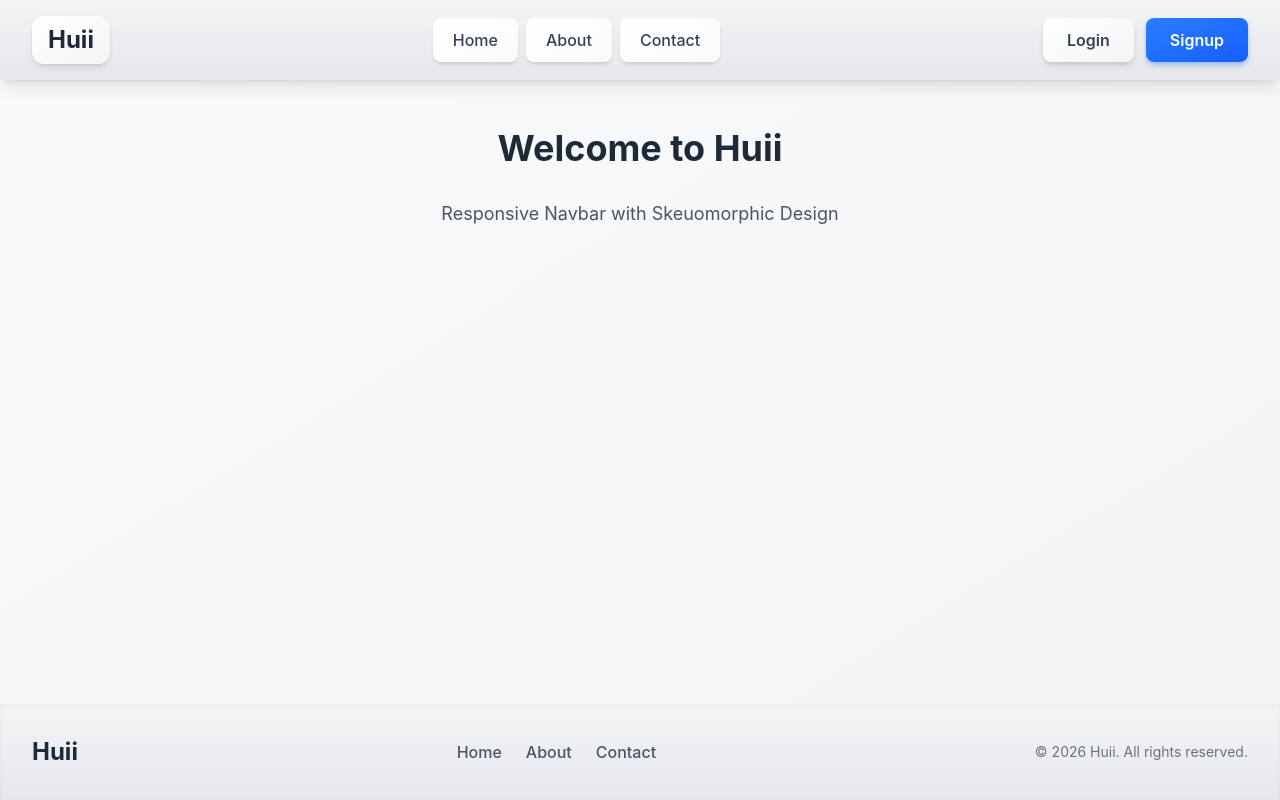
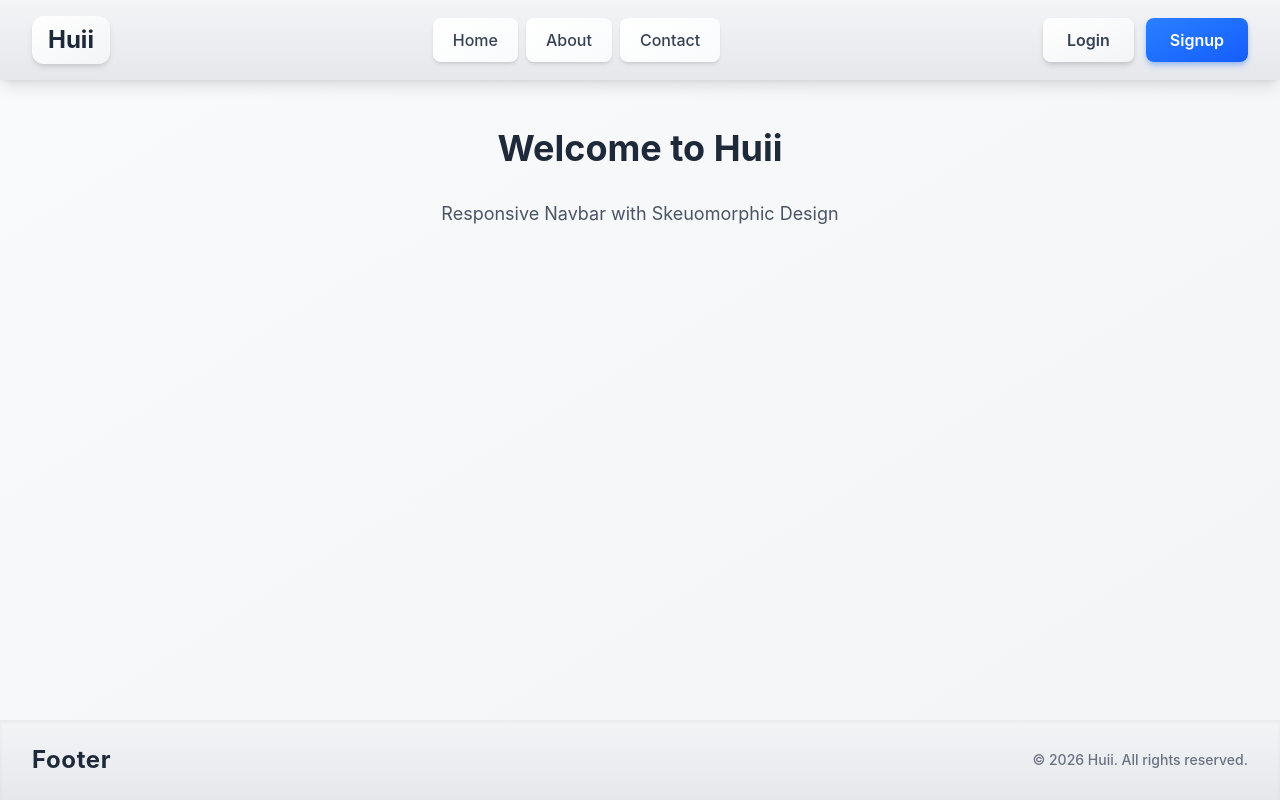
Before and after one commit to codexxxx07/Test-1, a React (Vite) app: page / in a window 1280 px wide. Built offline with nearby package versions, Linux system fonts and the light colour scheme.

Commit message:
updated footer design

```diff
--- a/src/components/Footer.jsx
+++ b/src/components/Footer.jsx
@@ -3,33 +3,18 @@
 const Footer = () => {
   return (
     <footer className="bg-linear-to-b from-gray-100 to-gray-200 shadow-inner mt-auto">
-      <div className="max-w-7xl mx-auto px-4 sm:px-6 lg:px-8 py-8">
+      <div className="max-w-7xl mx-auto px-4 sm:px-6 lg:px-8 py-6">
+         <div className="flex flex-col sm:flex-row justify-between items-center gap-4">
 
-        <div className="flex flex-col md:flex-row justify-between items-center gap-6">
-
-           <div className="text-2xl font-bold text-gray-800">
-            Huii
+           <div className="text-2xl font-bold text-gray-800 tracking-wide">
+            Footer
           </div>
 
-           <div className="flex gap-6 text-gray-600 font-medium">
-            <a href="#" className="hover:text-blue-500 transition">
-              Home
-            </a>
-            <a href="#" className="hover:text-blue-500 transition">
-              About
-            </a>
-            <a href="#" className="hover:text-blue-500 transition">
-              Contact
-            </a>
-          </div>
-
-
-          <p className="text-gray-500 text-sm">
-            © 2026 Huii. All rights reserved.
+           <p className="text-gray-500 text-sm font-medium">
+            © {new Date().getFullYear()} Huii. All rights reserved.
           </p>
 
         </div>
-
       </div>
     </footer>
   );
```
